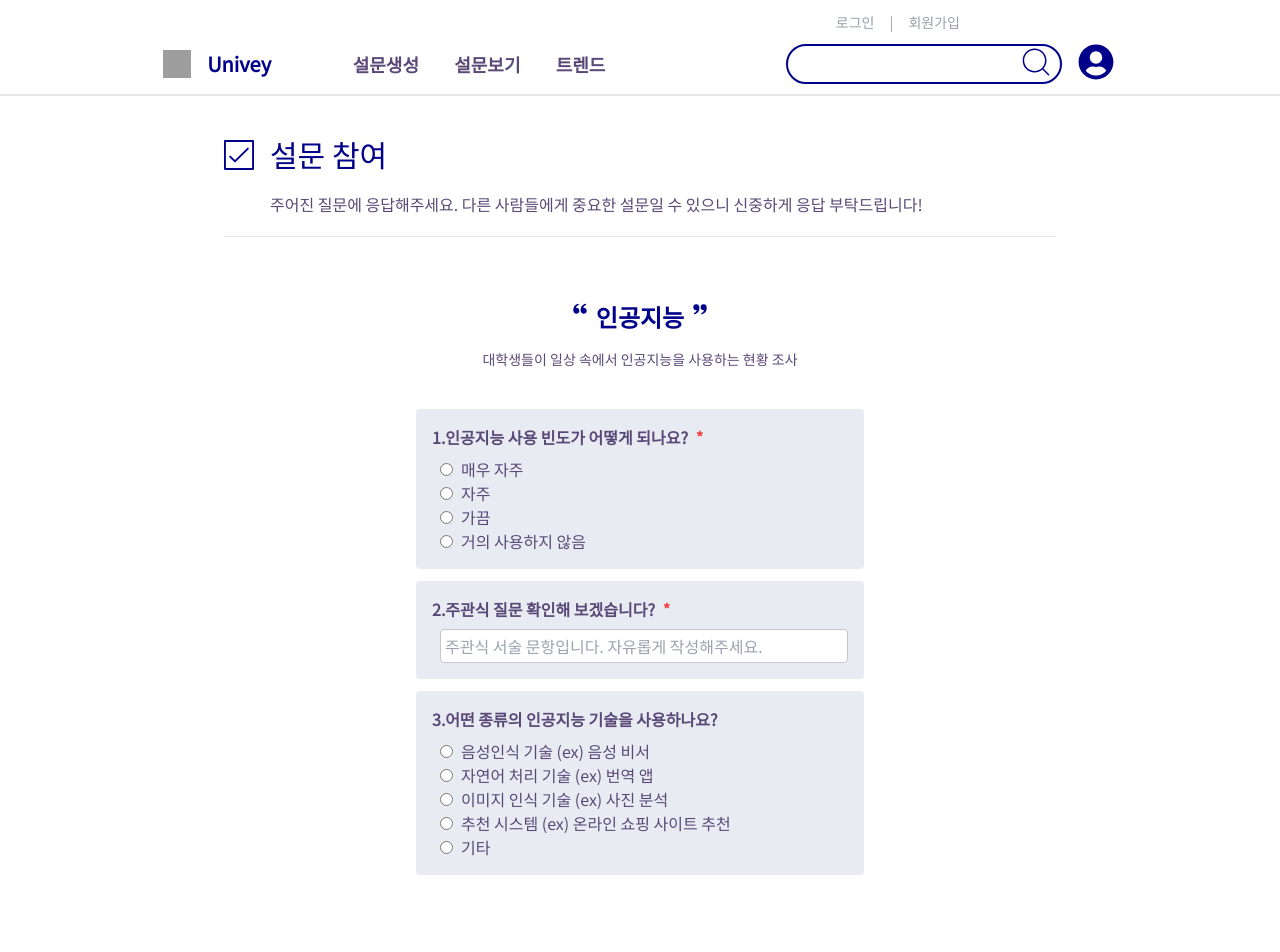
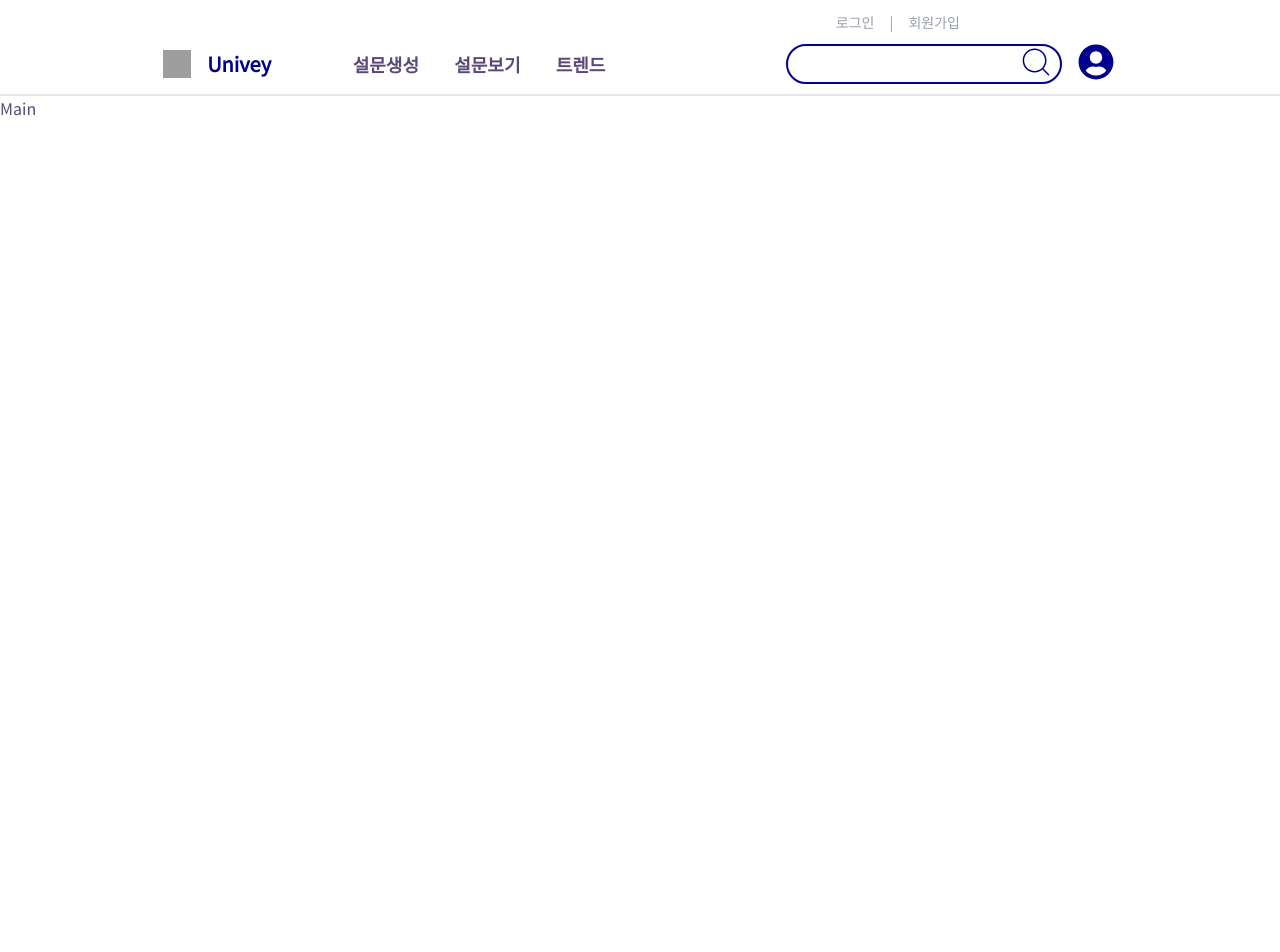
Before and after one commit to lse415/Univey_Front, a React (Create React App) app: page / in a window 1280 px wide. Shown: the top 952 px of the page. After the commit the page ends 800 px from the top, so only its background shows below. Built offline with nearby package versions, Linux system fonts and the light colour scheme; grey boxes are pictures that could not be loaded.

Commit message:
[FIX]#20 path 수정

```diff
--- a/src/index.js
+++ b/src/index.js
@@ -19,9 +19,7 @@ const router = createBrowserRouter([
     path: "/",
     element: <App />,
     children: [
-      { index: true, element: <Participate /> },
-      { path: "participate", element: <Participate /> },
-      { path: "complete", element: <ParticipateComplete /> },
+      { index: true, element: <Main /> },
       { path: "main", element: <Main /> },
       { path: "main/board", element: <Board /> },
       { path: "main/create", element: <Create /> },
@@ -29,6 +27,8 @@ const router = createBrowserRouter([
       { path: "main/my", element: <My /> },
       { path: "main/trend", element: <Trend /> },
       { path: "main/search/:value", element: <Search /> },
+      { path: "participate", element: <Participate /> },
+      { path: "participate/complete", element: <ParticipateComplete /> },
     ],
   },
 ]);
--- a/src/pages/Participate.jsx
+++ b/src/pages/Participate.jsx
@@ -82,7 +82,7 @@ const Participate = () => {
     setSubmitting(true);
     console.log('전체 응답:', responses);
 
-    const newPath = "complete";
+    const newPath = "./complete";
     navigate(newPath);
   };
 
```
